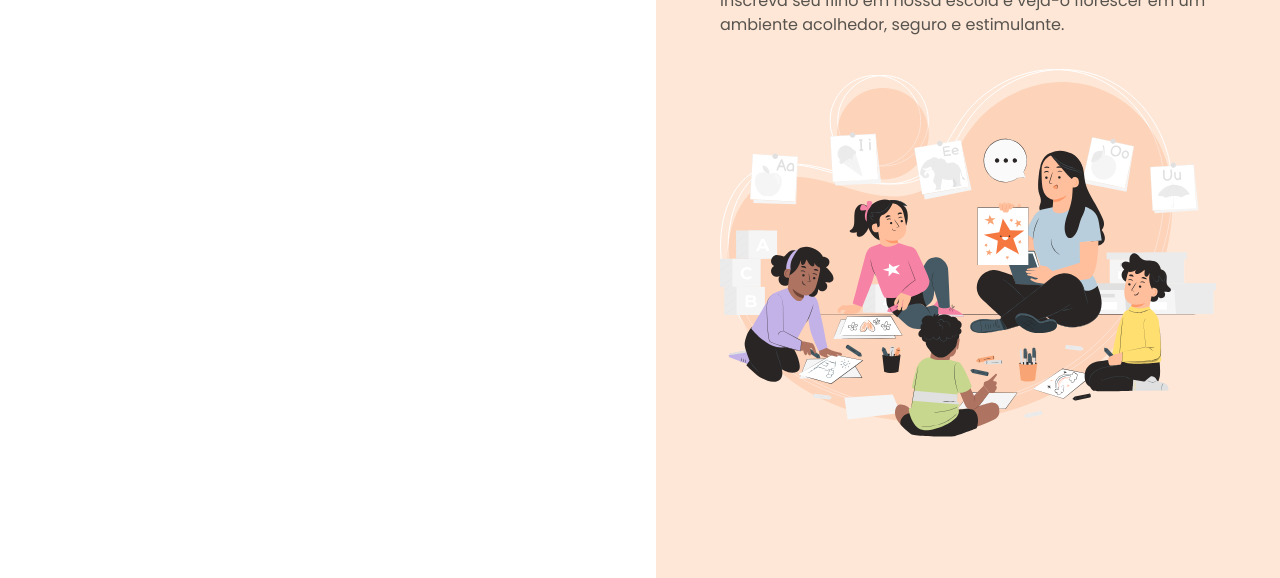
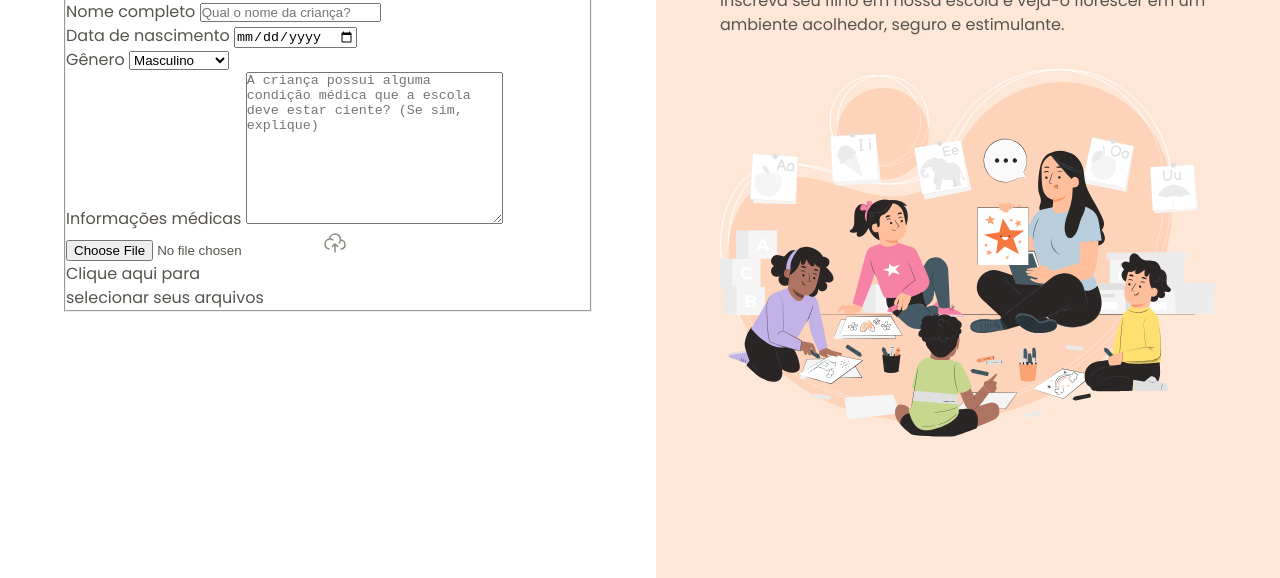
Before and after one commit to christianrdgn/projeto-formulario-de-matricula, a plain HTML site: page index.html in a window 1280 px wide. Shown: the part 222-800 px from the top of the page. Drawn offline with Linux system fonts and the light colour scheme.

Commit message:
Iniciando o formulário

```diff
--- a/index.html
+++ b/index.html
@@ -1,5 +1,5 @@
 <!DOCTYPE html>
-<html lang="pt-br">
+<html lang="pt-BR">
 <head>
     <link rel="preconnect" href="https://fonts.googleapis.com">
 <link rel="preconnect" href="https://fonts.gstatic.com" crossorigin>
@@ -19,7 +19,42 @@
                     <span>Voltar</span>
                 </div>
                 <h1>Formulário de matricula</h1>
-                <p>Preencha os dados abaixo para matricular seu filho na escola de educação infantil Estrelas do Amanhã.</p>
+                <p>
+                    Preencha os dados abaixo para matricular seu filho na escola de educação infantil Estrelas do Amanhã.
+                </p>
+                <form method="post" enctype="multipart/form-data">
+                    <fieldset class="child-info">
+                        <legend>Informações da criança</legend>
+                        <div class="input-wrapper">
+                            <label for="fullname">Nome completo</label>
+                            <input id="fullname" name="fullname" type="text" placeholder="Qual o nome da criança?">
+                        </div>
+                        <div class="input-wrapper">
+                            <label for="birth">Data de nascimento</label>
+                            <input id="birth" name="birth" type="date" lang="pt-BR">
+                        </div>
+                        <div class="select-wrapper">
+                            <label for="gender">Gênero</label>
+                            <select name="gender" id="gender">
+                                <option value="male">Masculino</option>
+                                <option value="female">Feminino</option>
+                                <option value="na">Não informar</option>
+                            </select>
+                        </div>
+                        <div class="textarea-wrapper">
+                            <label for="medical-info">Informações médicas</label>
+                            <textarea name="medical-info" id="medical-info" cols="30" rows="10" placeholder="A criança possui alguma condição médica que a escola deve estar ciente? (Se sim, explique)"></textarea>
+                        </div>
+                        <div class="droparea-wrapper">
+                            <label for=""></label>
+                            <input type="file" id="birth-file" name="birth-file">
+                            <img src="assets/icons/cloud-upload.svg" alt="imagem de enviando para nuvem">
+                            <p>
+                                Clique aqui para <br> selecionar seus arquivos
+                            </p>
+                        </div>
+                    </fieldset>
+                </form>
             </div>
         </main>
         <aside>
```
